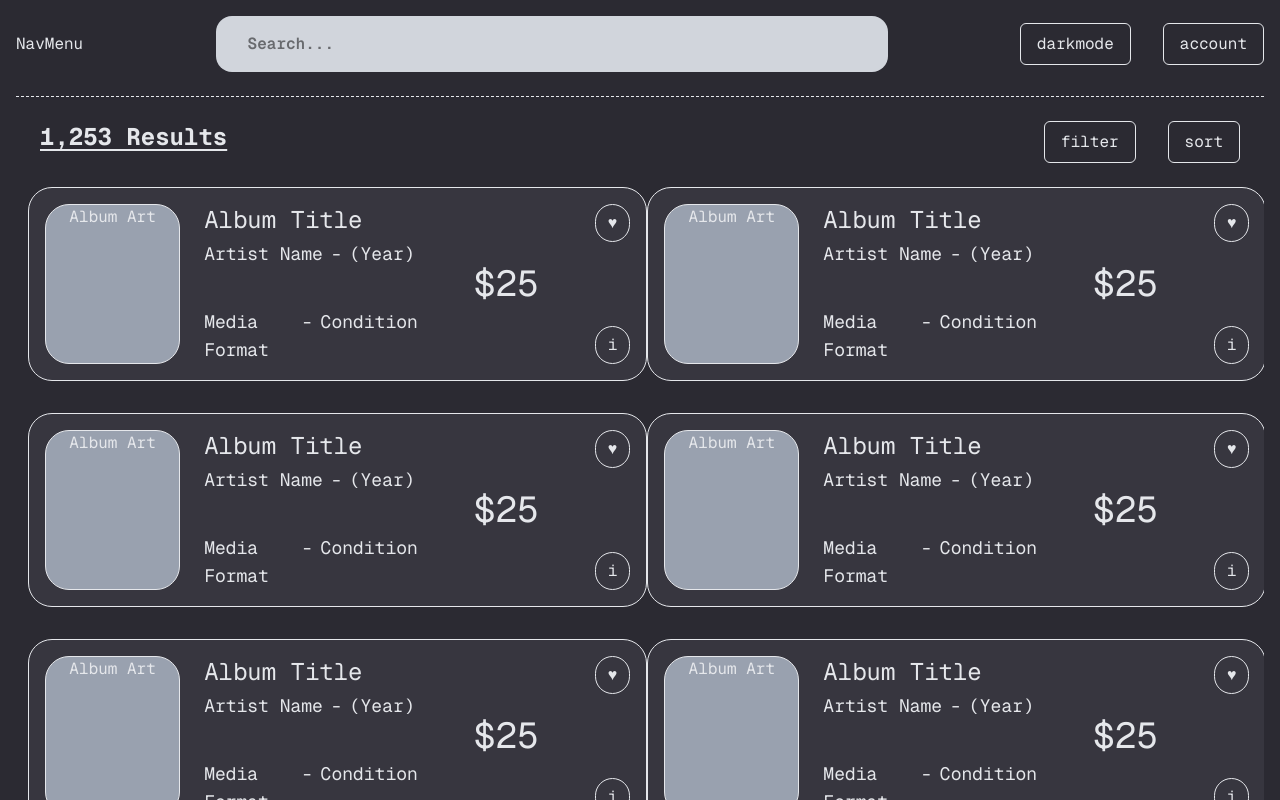
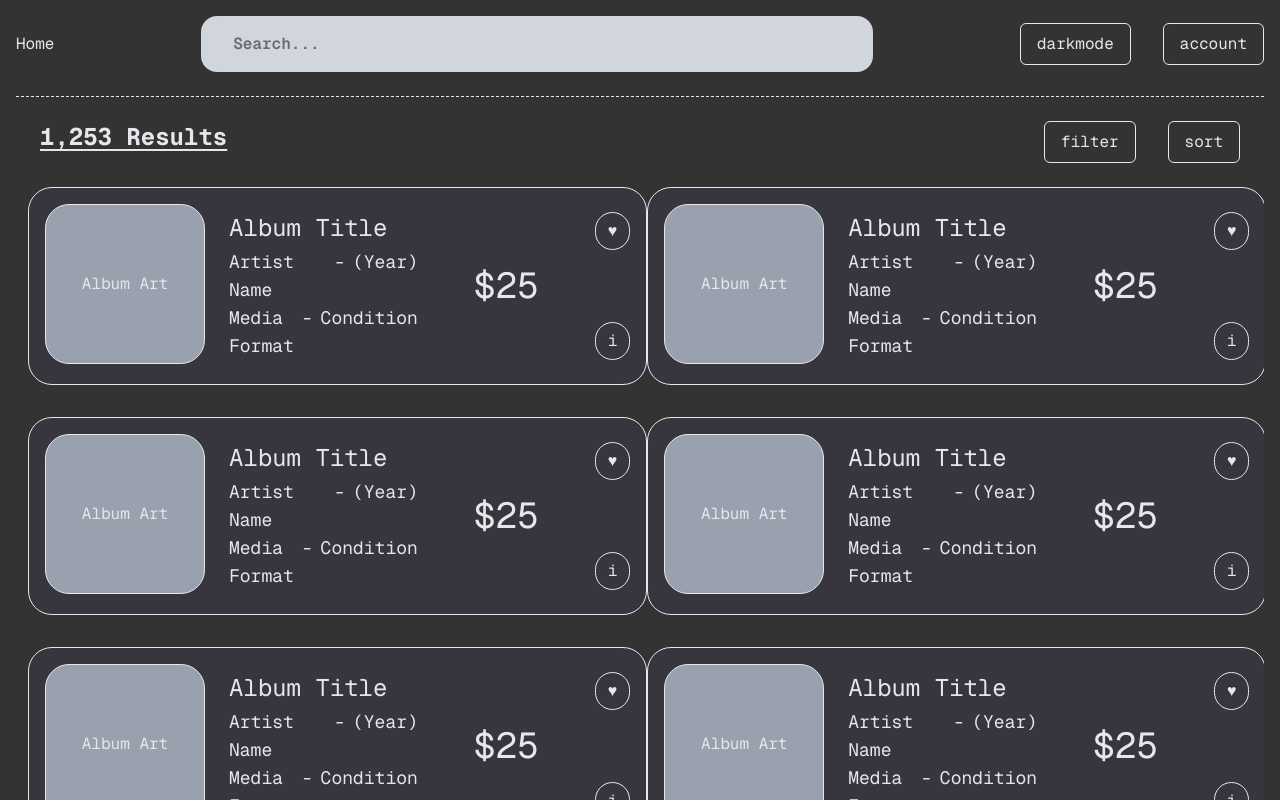
Before and after one commit to zstrait/media-scout, a Next.js app: page /search in a window 1280 px wide. Built offline with nearby package versions, Linux system fonts and the light colour scheme.

Commit message:
Added slide menu UI to listing cards

```diff
--- a/app/page.tsx
+++ b/app/page.tsx
@@ -3,7 +3,7 @@ import SearchBar from "./ui/SearchBar";
 export default function Home() {
     return (
         <>
-            <div className='flex flex-col align-center bg-[#2B2A32] text-gray-200 h-screen justify-between p-8 font-mono'>
+            <div className='flex flex-col align-center bg-[#3D3D3D] text-gray-200 h-screen justify-between p-8 font-mono'>
                 <header className='flex justify-between'>
                     <button>NavMenu</button>
                     <div className='flex justify-center gap-8 '>
--- a/app/search/page.tsx
+++ b/app/search/page.tsx
@@ -1,16 +1,16 @@
 import ListingCard from "../ui/search/ListingCard";
 import SearchBar from "../ui/SearchBar";
-
+import Link from "next/link";
 
 export default function Page() {
 
     return (
         <>
-            <div className='flex flex-col align-center bg-[#2B2A32] text-gray-200 h-screen justify-between p-4 pb-0 font-mono'>
+            <div className='flex flex-col align-center bg-[#343333] text-gray-200 h-screen justify-between p-4 pb-0 font-mono'>
 
                 <div className="flex flex-col gap-6">
                     <header className='flex justify-between items-center'>
-                        <button>NavMenu</button>
+                        <Link href='/'>Home</Link>
                         <SearchBar placeholder='Search...'/>
                         <div className='flex justify-center gap-8 '>
                             <button className="btn-1">darkmode</button>
@@ -36,11 +36,11 @@ export default function Page() {
                         <ListingCard />
                     </div>
                     <div className="flex flex-col gap-8">
-                        <ListingCard />
-                        <ListingCard />
-                        <ListingCard />
-                        <ListingCard />
-                        <ListingCard />
+                        <ListingCard slideDirection="left" />
+                        <ListingCard slideDirection="left" />
+                        <ListingCard slideDirection="left" />
+                        <ListingCard slideDirection="left" />
+                        <ListingCard slideDirection="left" />
                     </div>
                 </div>
             </div>
--- a/app/ui/search/ListingCard.tsx
+++ b/app/ui/search/ListingCard.tsx
@@ -1,11 +1,62 @@
 'use client'
+import { useState, useRef, useEffect } from 'react';
 
-export default function ListingCard() {
+interface ListingCardProps {
+    slideDirection?: 'left' | 'right';
+}
+
+export default function ListingCard({ slideDirection = 'right' }: ListingCardProps) {
+    const [isOpen, setIsOpen] = useState(false);
+    const [zIndex, setZIndex] = useState('z-auto');
+    const wrapperRef = useRef<HTMLDivElement>(null);
+
+    const handleClose = () => {
+        setIsOpen(false);
+        setTimeout(() => {
+            setZIndex('z-auto');
+        }, 300);
+    };
+
+    const handleToggle = () => {
+        if (isOpen) {
+            handleClose();
+        } else {
+            setZIndex('z-50');
+            setIsOpen(true);
+        }
+    };
+
+    useEffect(() => {
+        function handleClickOutside(event: MouseEvent) {
+            if (wrapperRef.current && !wrapperRef.current.contains(event.target as Node)) {
+                handleClose();
+            }
+        }
+
+        if (isOpen) {
+            document.addEventListener('mousedown', handleClickOutside);
+            return () => document.removeEventListener('mousedown', handleClickOutside);
+        }
+    }, [isOpen]);
+
+
+    const isRight = slideDirection === 'right';
+    const menuPositionClass = isRight ? 'right-0 rounded-r-3xl rounded-l-md border-l-0 pl-[60px]' : 'left-0 rounded-l-3xl rounded-r-md border-r-0 pr-[60px]';
+    const translateClass = isRight
+        ? (isOpen ? 'translate-x-[275px]' : 'translate-x-0')
+        : (isOpen ? '-translate-x-[275px]' : 'translate-x-0');
+
     return (
-        <>
-            <div className="bg-[#37363f] flex border items-center p-4 gap-6 justify-between rounded-3xl">
-                <div className="border w-40 h-40 rounded-3xl bg-gray-400 text-center">Album Art</div>
-                <div className="flex flex-col h-full justify-between">
+        <div
+            ref={wrapperRef}
+            className={`relative w-full ${zIndex}`}
+        >
+            <div
+                onClick={handleToggle}
+                className="relative z-20 bg-[#37363f] flex border items-stretch p-4 gap-6 justify-between rounded-3xl cursor-pointer hover:border-gray-400 transition-colors"
+            >
+                <div className="border w-40 h-40 rounded-3xl bg-gray-400 text-center flex items-center justify-center">Album Art</div>
+                <div className="flex flex-col flex-1 justify-between py-2">
                     <div className="flex flex-col gap-1">
                         <span className="text-2xl">Album Title</span>
                         <div className="flex gap-2 text-lg">
@@ -20,14 +71,42 @@ export default function ListingCard() {
                         <span>Condition</span>
                     </div>
                 </div>
-                <div>
+                <div className="flex items-center">
                     <span className="text-4xl px-8">$25</span>
                 </div>
-                <div className="flex flex-col h-full justify-between">
-                    <button className="border px-3 py-1.5 rounded-3xl">♥</button>
-                    <button className="border px-3 py-1.5 rounded-3xl">i</button>
+                <div className="flex flex-col justify-between py-2">
+                    <button
+                        className="border px-3 py-1.5 rounded-3xl hover:bg-white/10 transition-colors"
+                        onClick={(e) => {
+                            e.stopPropagation();
+                        }}
+                    >
+                        ♥
+                    </button>
+                    <button
+                        className="border px-3 py-1.5 rounded-3xl hover:bg-white/10 transition-colors"
+                        onClick={(e) => {
+                            e.stopPropagation();
+                        }}
+                    >
+                        i
+                    </button>
                 </div>
             </div>
-        </>
+
+            {/* Slide menu */}
+            <div
+                className={`absolute top-0 h-full bg-gray-500 flex flex-col justify-center items-center gap-6 z-10 transition-all duration-300 ease-in-out border shadow-xl overflow-hidden
+                    ${menuPositionClass}
+                    ${isOpen ? `w-[340px] ${translateClass}` : `w-[340px] translate-x-0 opacity-0 pointer-events-none`}
+                `}
+            >
+                <span className="text-2xl text-black font-semibold px-4 text-center">Open Original Listing?</span>
+                <div className="flex gap-4">
+                    <button className="border-2 border-black text-black text-xl px-8 py-2 rounded-xl hover:bg-black/10 transition-colors font-bold">Yes</button>
+                    <button className="border-2 border-black text-black text-xl px-8 py-2 rounded-xl hover:bg-black/10 transition-colors font-bold">No</button>
+                </div>
+            </div>
+        </div>
     )
 }
```
